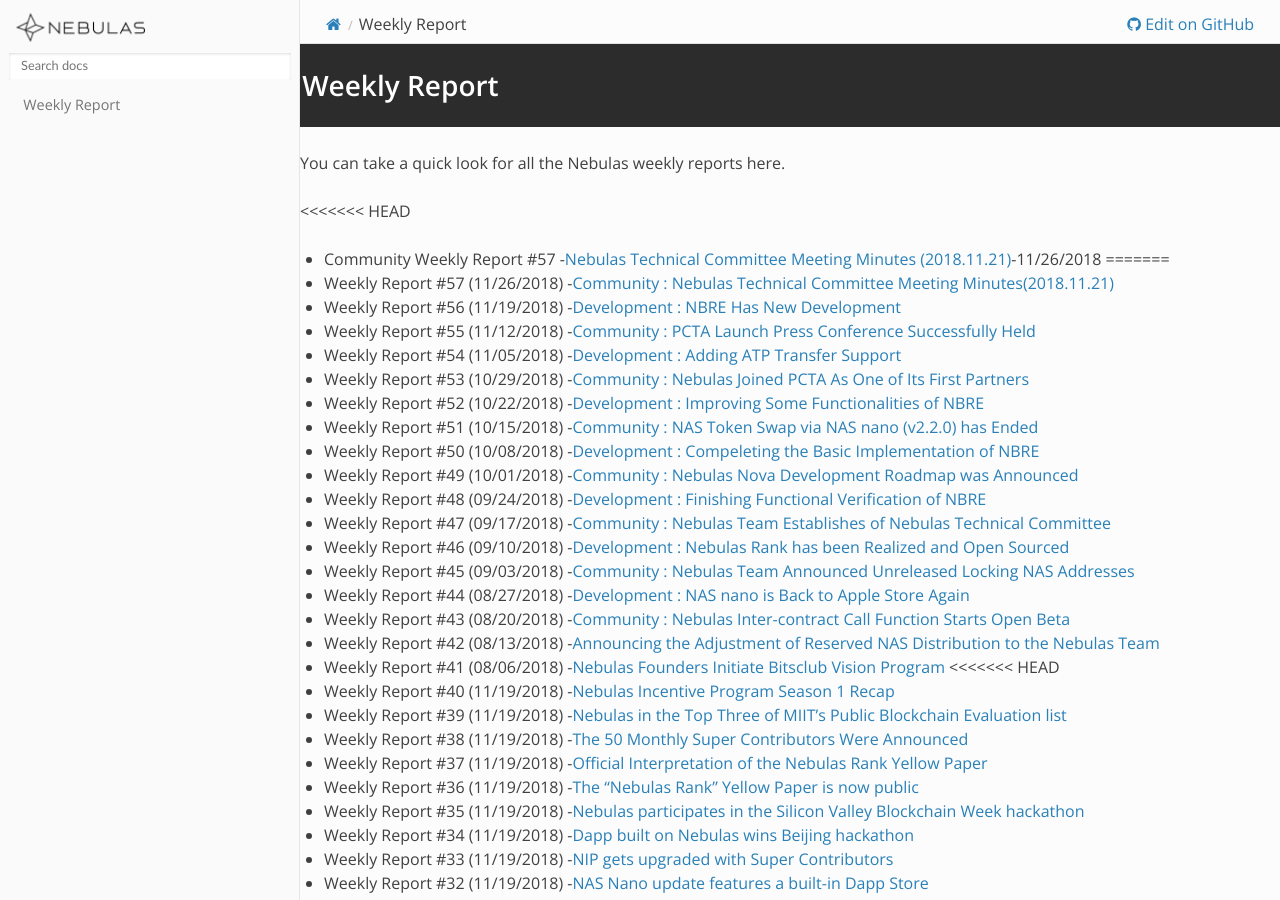
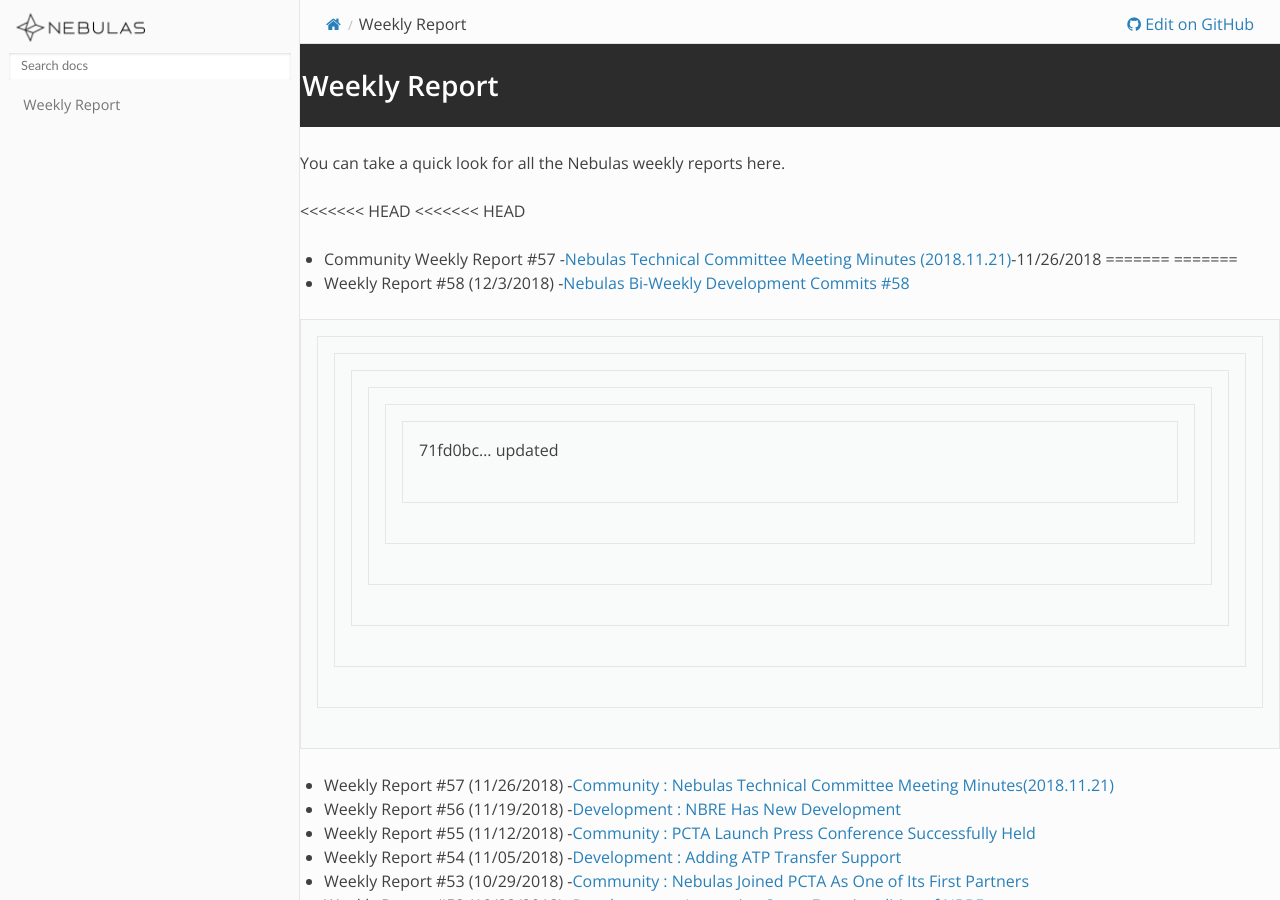
Before and after one commit to nebulasio/nebdocs, a Sphinx documentation site: the page built from docs/community/weekly-report.md, in a window 1280 px wide and 900 px high. Built offline with Sphinx 7.4.7 and the Read the Docs theme 2.0.0, drawn with Linux system fonts in a browser that asks for light colours; pages that are not in the unit, such as notebooks, are missing from menus.

Commit message:
add weekly-report

```diff
--- a/docs/community/weekly-report.md
+++ b/docs/community/weekly-report.md
@@ -3,8 +3,12 @@
 You can take a quick look for all the Nebulas weekly reports here.
 
 <<<<<<< HEAD
+<<<<<<< HEAD
 - Community Weekly Report #57 -[Nebulas Technical Committee Meeting Minutes (2018.11.21)](https://medium.com/nebulasio/nebulas-bi-weekly-community-dynamic-57-5c2bd5e55123)-11/26/2018
 =======
+=======
+- Weekly Report #58 (12/3/2018) -[Nebulas Bi-Weekly Development Commits #58](https://medium.com/@bitsclubPCTA/6319876bde9d)
+>>>>>>> 71fd0bc... updated
 - Weekly Report #57 (11/26/2018) -[Community : Nebulas Technical Committee Meeting Minutes(2018.11.21)](https://medium.com/nebulasio/nebulas-bi-weekly-community-dynamic-57-5c2bd5e55123)
 - Weekly Report #56 (11/19/2018) -[Development : NBRE Has New Development](https://medium.com/nebulasio/nebulas-bi-weekly-development-commits-56-7e460344860)
 - Weekly Report #55 (11/12/2018) -[Community : PCTA Launch Press Conference Successfully Held](https://medium.com/nebulasio/nebulas-bi-weekly-community-dynamics-55-1dd219375baf)
```
